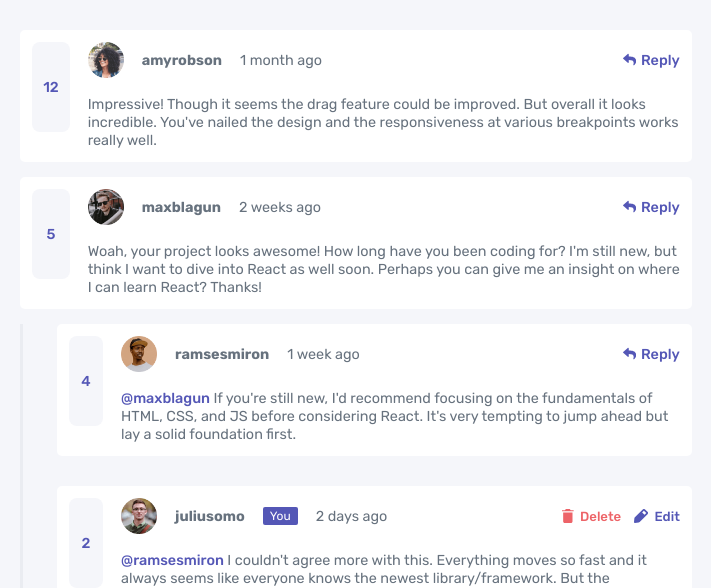
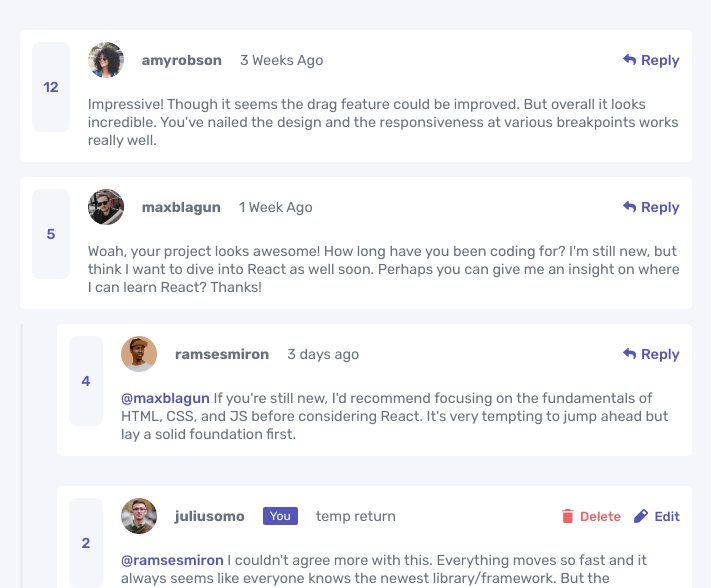
Before and after one commit to David-Henery4/Interactive-Comments-Section, a React (Create React App) app: page / in a window 1280 px wide. Shown: the top 588 px of the page, without its empty margins (284-995 px from the left). Built offline with nearby package versions, Linux system fonts and the light colour scheme; some icons are missing.

Commit message:
functional post times added

```diff
--- a/src/components/CommentBox.js
+++ b/src/components/CommentBox.js
@@ -13,6 +13,7 @@ import {
   toggleModalAndOverlay
 } from "../features/general/generalSlice";
 import InputBox from "./InputBox";
+import { workingOutPostTime } from "../postTime/postTime";
 import {Delete, Edit, Minus, Plus, Reply} from "../images/svgs/index";
 
 const CommentBox = ({
@@ -58,6 +59,13 @@ const CommentBox = ({
     setEditContent(content); // could add to useState directly
   };
   //
+  const test = () => {
+    const compare = createdAt - +new Date()
+    const hours = (compare / (1000 * 60 * 60))
+    console.log(hours)
+  }
+  test()
+  //
   return (
     <>
       <div className={isReplyComment ? "comment-box reply" : "comment-box"}>
@@ -73,7 +81,7 @@ const CommentBox = ({
               <p>You</p>
             </div>
           )}
-          <p className="comment-box__post-date">{createdAt}</p>
+          <p className="comment-box__post-date">{workingOutPostTime(createdAt)}</p>
         </div>
         <div className="comment-box-comment">
           {isEdit ? (
--- a/src/components/InputBox.js
+++ b/src/components/InputBox.js
@@ -41,7 +41,7 @@ const InputBox = ({
       const commentInfo = {
         id: combinedComsAndReps.length + 1,
         content: com,
-        createdAt: "today", // placeholder // "today"
+        createdAt: +new Date(), // placeholder // "today"
         score: 0,
         user: {
           image,
@@ -73,7 +73,7 @@ const InputBox = ({
       const replyInfo = {
         id: combinedComsAndReps.length + 1,
         content: com,
-        createdAt: "today", // placeholder
+        createdAt: +new Date(), // placeholder
         score: 0,
         replyingTo: currentCommentInfo,
         user: {
--- /dev/null
+++ b/src/data/commentData.js
@@ -0,0 +1,74 @@
+const commentData = {
+  currentUser: {
+    image: {
+      png: "image-juliusomo.png",
+      webp: "./images/avatars/image-juliusomo.webp",
+    },
+    username: "juliusomo",
+  },
+  comments: [
+    {
+      id: 1,
+      content:
+        "Impressive! Though it seems the drag feature could be improved. But overall it looks incredible. You've nailed the design and the responsiveness at various breakpoints works really well.",
+      createdAt: +new Date(2022, 7, 17), // "1 month ago"
+      score: 12,
+      user: {
+        image: {
+          png: "image-amyrobson.png",
+          webp: "./images/avatars/image-amyrobson.webp",
+        },
+        username: "amyrobson",
+      },
+      replies: [],
+    },
+    {
+      id: 2,
+      content:
+        "Woah, your project looks awesome! How long have you been coding for? I'm still new, but think I want to dive into React as well soon. Perhaps you can give me an insight on where I can learn React? Thanks!",
+      createdAt: +new Date(2022, 8, 3), // 2 weeks ago
+      score: 5,
+      user: {
+        image: {
+          png: "image-maxblagun.png",
+          webp: "./images/avatars/image-maxblagun.webp",
+        },
+        username: "maxblagun",
+      },
+      replies: [
+        {
+          id: 3,
+          content:
+            "If you're still new, I'd recommend focusing on the fundamentals of HTML, CSS, and JS before considering React. It's very tempting to jump ahead but lay a solid foundation first.",
+          createdAt: +new Date(2022, 8, 10), // 1 week ago
+          score: 4,
+          replyingTo: "maxblagun",
+          user: {
+            image: {
+              png: "image-ramsesmiron.png",
+              webp: "./images/avatars/image-ramsesmiron.webp",
+            },
+            username: "ramsesmiron",
+          },
+        },
+        {
+          id: 4,
+          content:
+            "I couldn't agree more with this. Everything moves so fast and it always seems like everyone knows the newest library/framework. But the fundamentals are what stay constant.",
+          createdAt: +new Date(2022, 8, 15), // 2 days ago
+          score: 2,
+          replyingTo: "ramsesmiron",
+          user: {
+            image: {
+              png: "image-juliusomo.png",
+              webp: "./images/avatars/image-juliusomo.webp",
+            },
+            username: "juliusomo",
+          },
+        },
+      ],
+    },
+  ],
+};
+
+export default commentData
--- a/src/features/general/generalSlice.js
+++ b/src/features/general/generalSlice.js
@@ -1,5 +1,6 @@
 import { createSlice } from "@reduxjs/toolkit";
-import commentData from "../../data.json";
+import commentData from "../../data/commentData";
+// import commentData from "../../data.json";
 
 // console.log(commentData)
 // was  herer
--- a/src/postTime/postTime.js
+++ b/src/postTime/postTime.js
@@ -1,14 +1,73 @@
-// const newMonth = new Date().getMonth() - 1
-// const dummy1monthDate = new Date(2022,newMonth,17)
-// // console.log(+dummy1monthDate)
-//   const temp = new Date();
-  // console.log(+temp);
+// workingOutPostTime(temp)
+export function workingOutPostTime(postTime) {
+  const currentTime = +new Date();
+  const compareStamps = currentTime - postTime;
+  const stampToDateCurr = new Date(currentTime);
+  const StampToDatePost = new Date(postTime);
 
-  // workingOutPostTime(temp)
-  export function workingOutPostTime(curPostTime) {
-    const currentTime = new Date()
-    // const formulaForDays = compareStamps / (1000* 60 * 60 *24)
-    // const formulaForHours = compareStamps / (1000* 60 * 60) % 24
-    // const formulaForMins = compareStamps / (1000* 60  ) % 60
+  const formulaForYears = stampToDateCurr.getFullYear() - StampToDatePost.getFullYear();
+  console.log(formulaForYears)
+  const formulaForMonths =
+    stampToDateCurr.getMonth() -
+    StampToDatePost.getMonth() +
+    12 * (stampToDateCurr.getFullYear() - StampToDatePost.getFullYear());
+  const formulaForDays = Math.floor(compareStamps / (1000 * 60 * 60 * 24));
+  const formulaForHours = Math.floor(compareStamps / (1000 * 60 * 60));
+  const formulaForMins = Math.floor(compareStamps / (1000 * 60));
 
+  // Mins
+  if (formulaForMins === 0 && formulaForDays < 1) {
+    return "less than a minute ago";
   }
+  if (formulaForMins === 1 && formulaForDays < 1) {
+    return "1 minute ago";
+  }
+  if (formulaForMins > 1 && formulaForMins < 60 && formulaForHours < 1) {
+    return `${formulaForMins} minute ago`;
+  }
+
+  //HOURS
+  if (formulaForHours === 1 && formulaForDays < 1) {
+    return "1 Hour ago";
+  }
+  if (formulaForHours > 1 && formulaForDays < 1) {
+    return `${formulaForHours} Hours ago`;
+  }
+
+  // DAYS
+  if (formulaForDays === 1) {
+    return `${formulaForDays} day ago`;
+  }
+  if (formulaForDays > 1 && formulaForDays < 7) {
+    return `${formulaForDays} days ago`;
+  }
+
+  // WEEKS
+  if (formulaForDays >= 7 && formulaForDays < 14) {
+    return "1 Week Ago";
+  }
+  if (formulaForDays >= 14 && formulaForDays < 21) {
+    return "2 Weeks Ago";
+  }
+  if (formulaForDays >= 21 && formulaForDays < 28) {
+    return "3 Weeks Ago";
+  }
+  if (formulaForDays >= 28 && formulaForDays < 35) {
+    return "1 Month Ago";
+  }
+
+  // MONTHS
+  if (formulaForMonths > 1 && formulaForMonths < 12) {
+    return `${formulaForMonths} Months ago`;
+  }
+
+  if (formulaForMonths >= 12 && formulaForYears === 1){
+    return "1 Year ago"
+  }
+
+  if (formulaForYears > 1){
+    return `${formulaForYears} Years ago`
+  }
+
+  return "temp return";
+}
```
